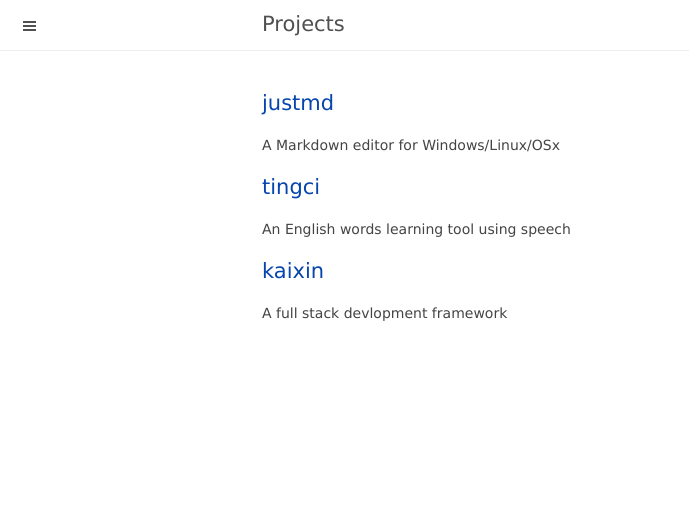
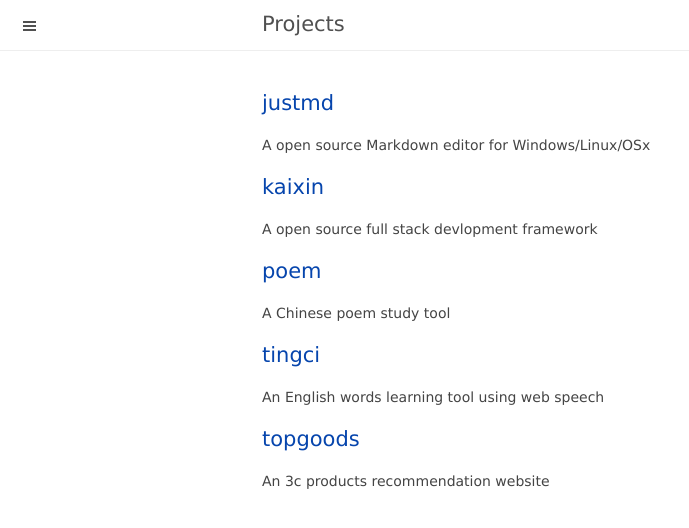
Before and after one commit to x1y9/x1y9.github.io, a Jekyll site: the page built from index.html, in a window 1280 px wide. Shown: the top 528 px of the page, without its empty margins (0-689 px from the left). Built offline with Jekyll 4.4.1, drawn with Linux system fonts in a browser that asks for light colours; the list of posts is cut into pages by our own code.

Commit message:
update
Former-commit-id: a958fd55d1fa9c408377c51003c9851a90d15dcd

```diff
--- a/index.html
+++ b/index.html
@@ -14,10 +14,16 @@ title: Projects
 {% endfor %}
 
 <h3><a href="https://github.com/i38/justmd">justmd</a></h3>
-<p>A Markdown editor for Windows/Linux/OSx</p>
+<p>A open source Markdown editor for Windows/Linux/OSx</p>
+
+<h3><a href="https://github.com/i38/kaixin">kaixin</a></h3>
+<p>A open source full stack devlopment framework</p>
+
+<h3><a href="http://poem.ap9.top">poem</a></h3>
+<p>A Chinese poem study tool</p>
 
 <h3><a href="https://ci.aa9.win">tingci</a></h3>
-<p>An English words learning tool using speech</p>
+<p>An English words learning tool using web speech</p>
 
-<h3><a href="https://github.com/i38/kaixin">kaixin</a></h3>
-<p>A full stack devlopment framework</p>
+<h3><a href="http://kaixin.ap9.top/topgoods/">topgoods</a></h3>
+<p>An 3c products recommendation website</p>
```
